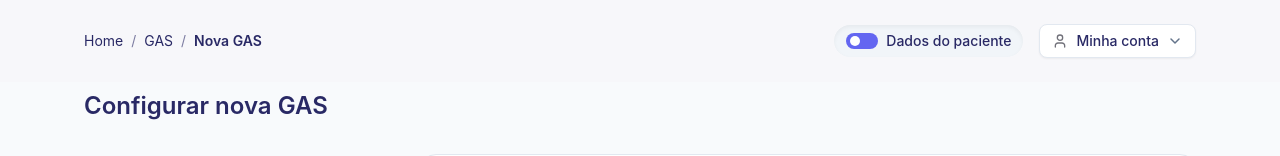
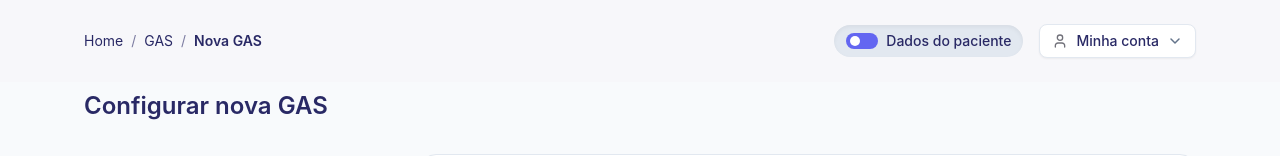
Before and after one commit to mkamaroski1/teste-humantrack, a React (Vite) app: page / in a window 1280 px wide. Shown: the top 156 px of the page. Built offline with nearby package versions, Linux system fonts and the light colour scheme.

Commit message:
fix: ajusta contraste do background em dados do paciente

```diff
--- a/src/components/layout/Header.tsx
+++ b/src/components/layout/Header.tsx
@@ -19,7 +19,7 @@ export function Header() {
 
           {/* Desktop Menu */}
           <div className="hidden md:flex items-center gap-3 lg:gap-4">
-            <label className="flex items-center gap-2 rounded-full bg-slate-100 px-3 py-1.5 text-sm font-medium text-[#292965] shadow-inner cursor-pointer">
+            <label className="flex items-center gap-2 rounded-full bg-slate-200 px-3 py-1.5 text-sm font-medium text-[#292965] shadow-inner cursor-pointer">
               <div className="relative inline-flex h-4 w-8 items-center rounded-full bg-indigo-500">
                 <span className="absolute left-1 h-2.5 w-2.5 rounded-full bg-white transition-transform" />
               </div>
@@ -62,7 +62,7 @@ export function Header() {
         {/* Mobile Menu */}
         {mobileMenuOpen && (
           <div className="md:hidden mt-4 pt-4 border-t border-slate-200 space-y-3">
-            <label className="flex items-center gap-2 rounded-lg bg-slate-100 px-3 py-2.5 text-sm font-medium text-[#292965] shadow-inner cursor-pointer">
+            <label className="flex items-center gap-2 rounded-lg bg-slate-200 px-3 py-2.5 text-sm font-medium text-[#292965] shadow-inner cursor-pointer">
               <div className="relative inline-flex h-4 w-8 items-center rounded-full bg-indigo-500">
                 <span className="absolute left-1 h-2.5 w-2.5 rounded-full bg-white transition-transform" />
               </div>
```
